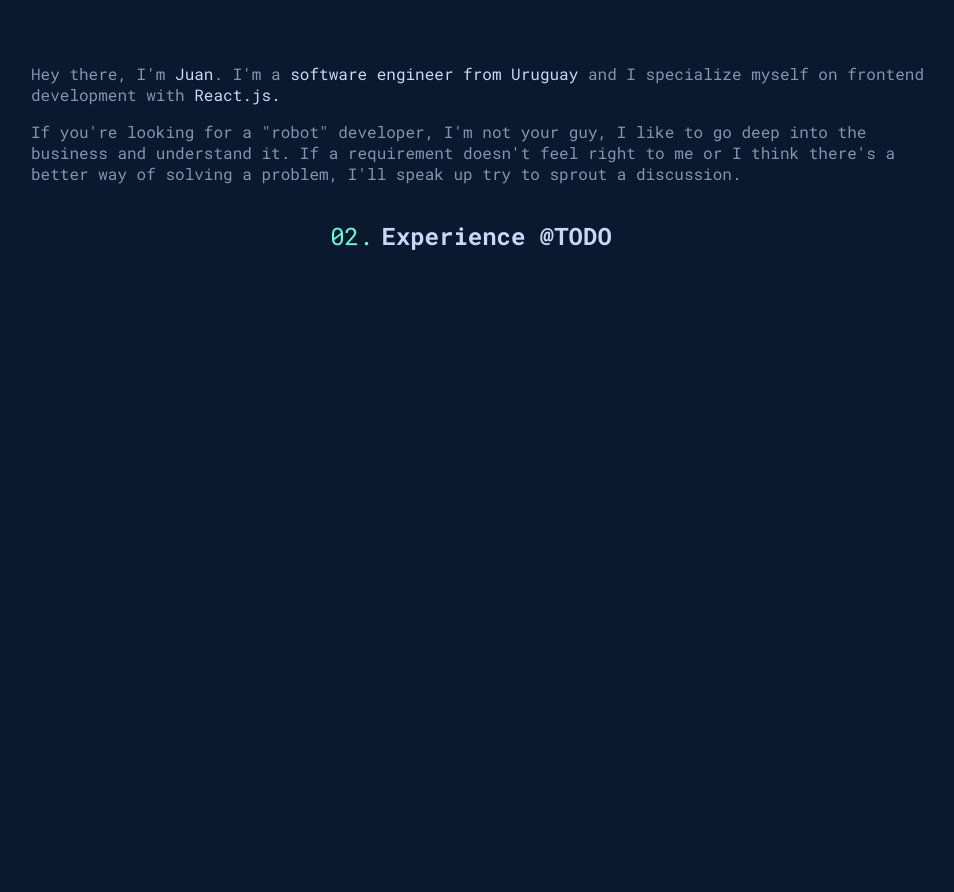
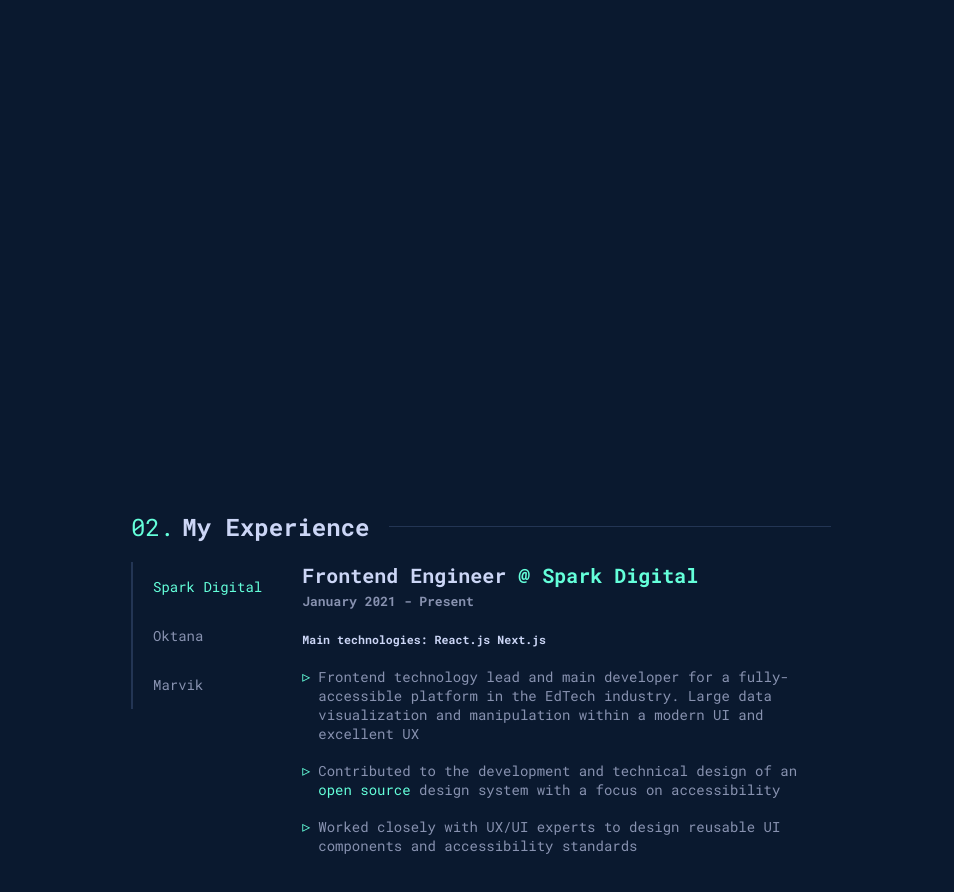
Before and after one commit to JRebella/portfolio, a Next.js app: page / in a window 1280 px wide. Shown: the part 1400-2292 px from the top of the page, without its empty margins (159-1113 px from the left). Built offline with nearby package versions, Linux system fonts and the light colour scheme.

Commit message:
feat: experience section with tabs

```diff
--- a/pageComponents/about/about.module.scss
+++ b/pageComponents/about/about.module.scss
@@ -1,3 +1,3 @@
 .container {
-  max-width: 900px;
+  max-width: 510px;
 }
--- a/pageComponents/about/aboutSection.tsx
+++ b/pageComponents/about/aboutSection.tsx
@@ -19,7 +19,7 @@ const AboutSection: FunctionComponent<ComponentProps<"section">> = () => {
           If you're looking for a "robot" developer, I'm not your guy, I like to
           go deep into the business and understand it. If a requirement doesn't
           feel right to me or I think there's a better way of solving a problem,
-          I'll speak up try to sprout a discussion.
+          I'll speak up and do my best to sprout a productive discussion.
         </p>
       </div>
     </section>
--- /dev/null
+++ b/pageComponents/experience/ExperienceSection.tsx
@@ -0,0 +1,127 @@
+import { ComponentProps, FunctionComponent, Key, useState } from "react";
+import { TabContent, Tabs } from "../../components/Tabs/Tabs";
+
+import styles from "./experience.module.scss";
+
+const ExperienceSection: FunctionComponent<ComponentProps<"section">> = () => {
+  const [active, setActive] = useState<Key>("spark");
+  return (
+    <section className={styles.container}>
+      <h2>My Experience</h2>
+      <Tabs onChangeTabID={setActive} activeTabID={active}>
+        <TabContent
+          title="Spark Digital"
+          id={"spark"}
+          className={styles["tab-container"]}
+        >
+          <h3 className={styles["job-title"]}>
+            Frontend Engineer{" "}
+            <a
+              href="https://www.sparkdigital.com/en/"
+              target={"_blank"}
+              rel="noreferrer"
+              className={styles["understrike-link"]}
+            >
+              @ Spark Digital
+            </a>
+          </h3>
+          <h4>January 2021 - Present</h4>
+          <h5>Main technologies: React.js Next.js</h5>
+
+          <ul>
+            <li>
+              Frontend technology lead and main developer for a fully-accessible platform
+              in the EdTech industry. Large data visualization and manipulation within a
+              modern UI and excellent UX
+            </li>
+
+            <li>
+              <div>
+                Contributed to the development and technical design of an{" "}
+                <a
+                  href="https://github.com/wwnorton/design-system"
+                  target={"_blank"}
+                  rel="noreferrer"
+                  className={styles["understrike-link"]}
+                >
+                  open source
+                </a>{" "}
+                design system with a focus on accessibility
+              </div>
+            </li>
+            <li>
+              Worked closely with UX/UI experts to design reusable UI components and
+              accessibility standards
+            </li>
+          </ul>
+        </TabContent>
+        <TabContent title="Oktana" id={"oktana"} className={styles["tab-container"]}>
+          <h3 className={styles["job-title"]}>
+            Frontend Engineer{" "}
+            <a
+              href="https://oktana.com/"
+              target={"_blank"}
+              rel="noreferrer"
+              className={styles["understrike-link"]}
+            >
+              @ Oktana
+            </a>
+          </h3>
+          <h4>July 2020 - January 2021</h4>
+
+          <ul>
+            <li>
+              Collaborated with multiple scrum teams for a large investment platform for
+              the FinTech industry
+            </li>
+            <li>
+              Helped migrate legacy React code to modern standards and set a path for
+              future development in order to ensure maintainability
+            </li>
+            <li>
+              Developed high-performance widgets used to visualize financial data over
+              variable periods of time and a multitude of filters and graphs
+            </li>
+          </ul>
+        </TabContent>
+        <TabContent title="Marvik" id={"marvik"} className={styles["tab-container"]}>
+          <h3 className={styles["job-title"]}>
+            Full Stack Engineer{" "}
+            <a
+              href="https://marvik.ai/"
+              target={"_blank"}
+              rel="noreferrer"
+              className={styles["understrike-link"]}
+            >
+              @ Marvik
+            </a>
+          </h3>
+          <h4>October 2018 - July 2020</h4>
+          <p>
+            Marvik being a very small startup at the time, I had the opportunity to do a
+            little bit of everything across many small/medium projects. From fullstack
+            development to DevOps, machine learning and data processing algorithms
+          </p>
+          <ul>
+            <li>
+              Built and shipped a chatbot platform for realtime monitoring and human
+              take-over
+            </li>
+            <li>
+              Contributed to building and designing data processing pipelines on embedded
+              devices
+            </li>
+            <li>
+              Helped build a large platform that integrates multiple machine learning
+              pipelines and algorithms for an integrated and fully-independent solution to
+              data gathering, processing and end user communication
+            </li>
+            <li>Data visualization and analytics</li>
+          </ul>
+        </TabContent>
+      </Tabs>
+    </section>
+  );
+};
+
+export default ExperienceSection;
--- /dev/null
+++ b/pageComponents/experience/experience.module.scss
@@ -0,0 +1,68 @@
+.container {
+  max-width: 700px;
+  width: 100%;
+}
+
+.tab-container {
+  font-size: 14px;
+
+  h3 {
+    color: var(--ds-text-accent);
+    margin-top: 0;
+    margin-bottom: 4px;
+  }
+
+  h4 {
+    margin-top: 0;
+    margin-bottom: 22px;
+  }
+
+  h5 {
+    color: var(--ds-text-accent);
+  }
+
+  ul {
+    padding: 0;
+    list-style: none;
+
+    li {
+      margin-bottom: 18px;
+      display: flex;
+      &::before {
+        content: "▹";
+        display: block;
+
+        color: var(--ds-primary);
+        font-size: 16px;
+        line-height: 1.1;
+        margin-right: 8px;
+      }
+    }
+  }
+}
+
+.understrike-link {
+  color: var(--ds-primary);
+  text-decoration: none;
+  position: relative;
+
+  &::after {
+    content: "";
+
+    position: absolute;
+    bottom: 0px;
+    left: 0px;
+
+    width: 0px;
+    height: 1px;
+    display: block;
+
+    background-color: var(--ds-primary);
+    transition: width 0.25s ease-out;
+    opacity: 0.5;
+  }
+
+  &:hover::after {
+    width: 100%;
+  }
+}
--- a/pages/home.module.scss
+++ b/pages/home.module.scss
@@ -9,7 +9,8 @@
     display: flex;
     flex-direction: column;
     align-items: center;
-    justify-content: space-between;
+
+    justify-content: center;
 
     h2 {
       display: flex;
@@ -40,6 +41,10 @@
 
       margin-left: 20px;
     }
+  }
+
+  .home-section {
+    justify-content: space-between;
   }
 }
 
--- a/pages/index.tsx
+++ b/pages/index.tsx
@@ -10,6 +10,7 @@ import styles from "./home.module.scss";
 import Link from "next/link";
 import AboutSection from "../pageComponents/about/aboutSection";
 import BuiltWith from "../pageComponents/home/builtWith";
+import ExperienceSection from "../pageComponents/experience/ExperienceSection";
 
 const Home: NextPage = () => {
   return (
@@ -24,7 +25,7 @@ const Home: NextPage = () => {
       </Head>
 
       <main className={styles.main}>
-        <section>
+        <section className={styles["home-section"]}>
           <div />
           <div>
             <div className={styles["named-avatar"]}>
@@ -67,9 +68,7 @@ const Home: NextPage = () => {
 
         <AboutSection />
 
-        <section>
-          <h2>Experience @TODO</h2>
-        </section>
+        <ExperienceSection />
       </main>
     </>
   );
```
